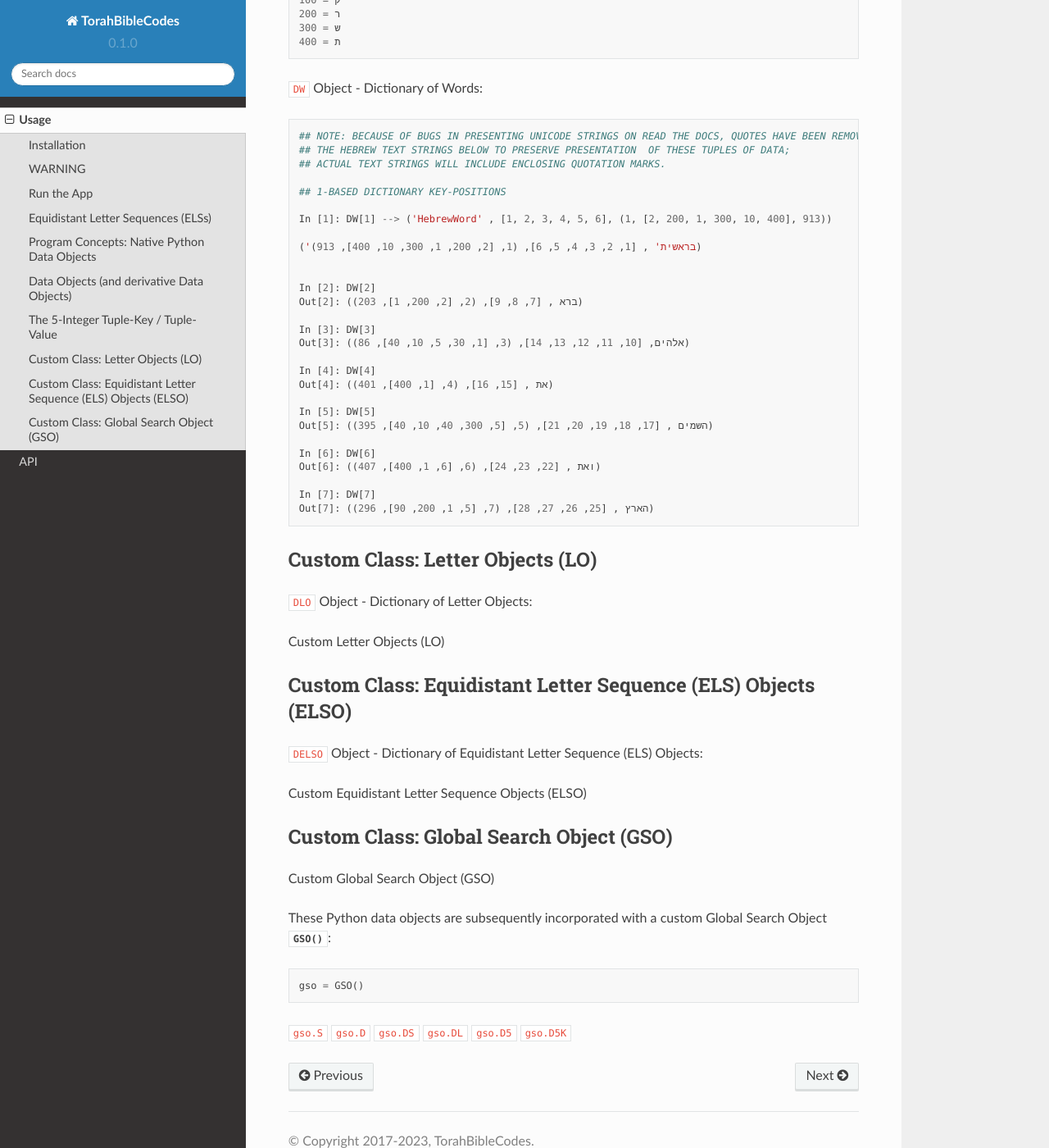
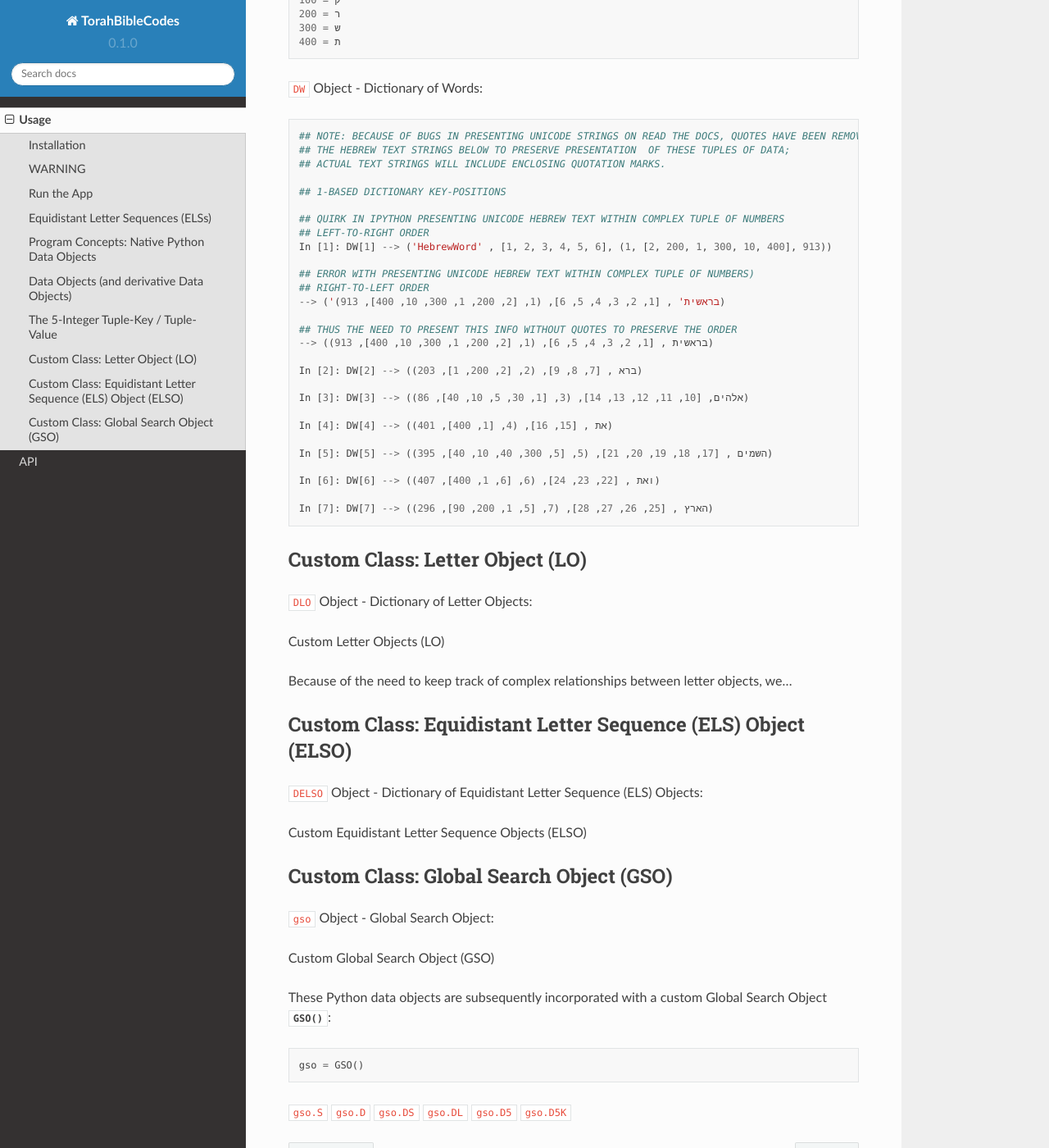
Before and after one commit to TorahBibleCodes/TorahBibleCodes_Sphinx, a Sphinx documentation site: the page built from docs/source/usage.rst, in a window 1280 px wide and 1400 px high, scrolled down 9128 px. Shown: the whole window at 82% size. Built offline with Sphinx 7.4.7 and the Read the Docs theme 2.0.0, drawn with Linux system fonts in a browser that asks for light colours.

Commit message:
Update usage.rst

```diff
--- a/docs/source/usage.rst
+++ b/docs/source/usage.rst
@@ -408,39 +408,41 @@ Because of the possibility of five (5) Hebrew letters to have a second, alternat
 
    ## 1-BASED DICTIONARY KEY-POSITIONS
 
+   ## QUIRK IN IPYTHON PRESENTING UNICODE HEBREW TEXT WITHIN COMPLEX TUPLE OF NUMBERS
+   ## LEFT-TO-RIGHT ORDER
    In [1]: DW[1] --> ('HebrewWord' , [1, 2, 3, 4, 5, 6], (1, [2, 200, 1, 300, 10, 400], 913))
 
-   ('בראשית' , [1, 2, 3, 4, 5, 6], (1, [2, 200, 1, 300, 10, 400], 913))
+   ## ERROR WITH PRESENTING UNICODE HEBREW TEXT WITHIN COMPLEX TUPLE OF NUMBERS)
+   ## RIGHT-TO-LEFT ORDER
+   --> ('בראשית' , [1, 2, 3, 4, 5, 6], (1, [2, 200, 1, 300, 10, 400], 913))
+
+   ## THUS THE NEED TO PRESENT THIS INFO WITHOUT QUOTES TO PRESERVE THE ORDER
+   --> (בראשית , [1, 2, 3, 4, 5, 6], (1, [2, 200, 1, 300, 10, 400], 913))
+
+   In [2]: DW[2] --> (ברא , [7, 8, 9], (2, [2, 200, 1], 203))
+
+   In [3]: DW[3] --> (אלהים, [10, 11, 12, 13, 14], (3, [1, 30, 5, 10, 40], 86))
+
+   In [4]: DW[4] --> (את , [15, 16], (4, [1, 400], 401))
+
+   In [5]: DW[5] --> (השמים , [17, 18, 19, 20, 21], (5, [5, 300, 40, 10, 40], 395))
+
+   In [6]: DW[6] --> (ואת , [22, 23, 24], (6, [6, 1, 400], 407))
+
+   In [7]: DW[7] --> (הארץ , [25, 26, 27, 28], (7, [5, 1, 200, 90], 296))
 
 
-   In [2]: DW[2]
-   Out[2]: (ברא , [7, 8, 9], (2, [2, 200, 1], 203))
-
-   In [3]: DW[3]
-   Out[3]: (אלהים, [10, 11, 12, 13, 14], (3, [1, 30, 5, 10, 40], 86))
-
-   In [4]: DW[4]
-   Out[4]: (את , [15, 16], (4, [1, 400], 401))
-
-   In [5]: DW[5]
-   Out[5]: (השמים , [17, 18, 19, 20, 21], (5, [5, 300, 40, 10, 40], 395))
-
-   In [6]: DW[6]
-   Out[6]: (ואת , [22, 23, 24], (6, [6, 1, 400], 407))
-
-   In [7]: DW[7]
-   Out[7]: (הארץ , [25, 26, 27, 28], (7, [5, 1, 200, 90], 296))
-
-
-Custom Class: Letter Objects (LO)
+Custom Class: Letter Object (LO)
 ----------------
 
 ``DLO`` Object - Dictionary of Letter Objects::
 
 Custom Letter Objects (LO)
 
+Because of the need to keep track of complex relationships between letter objects, we...
 
-Custom Class: Equidistant Letter Sequence (ELS) Objects (ELSO)
+
+Custom Class: Equidistant Letter Sequence (ELS) Object (ELSO)
 ----------------
 
 ``DELSO`` Object - Dictionary of Equidistant Letter Sequence (ELS) Objects::
@@ -450,6 +452,8 @@ Custom Equidistant Letter Sequence Objects (ELSO)
 
 Custom Class: Global Search Object (GSO)
 ----------------
+
+``gso`` Object - Global Search Object::
 
 Custom Global Search Object (GSO)
 
```
